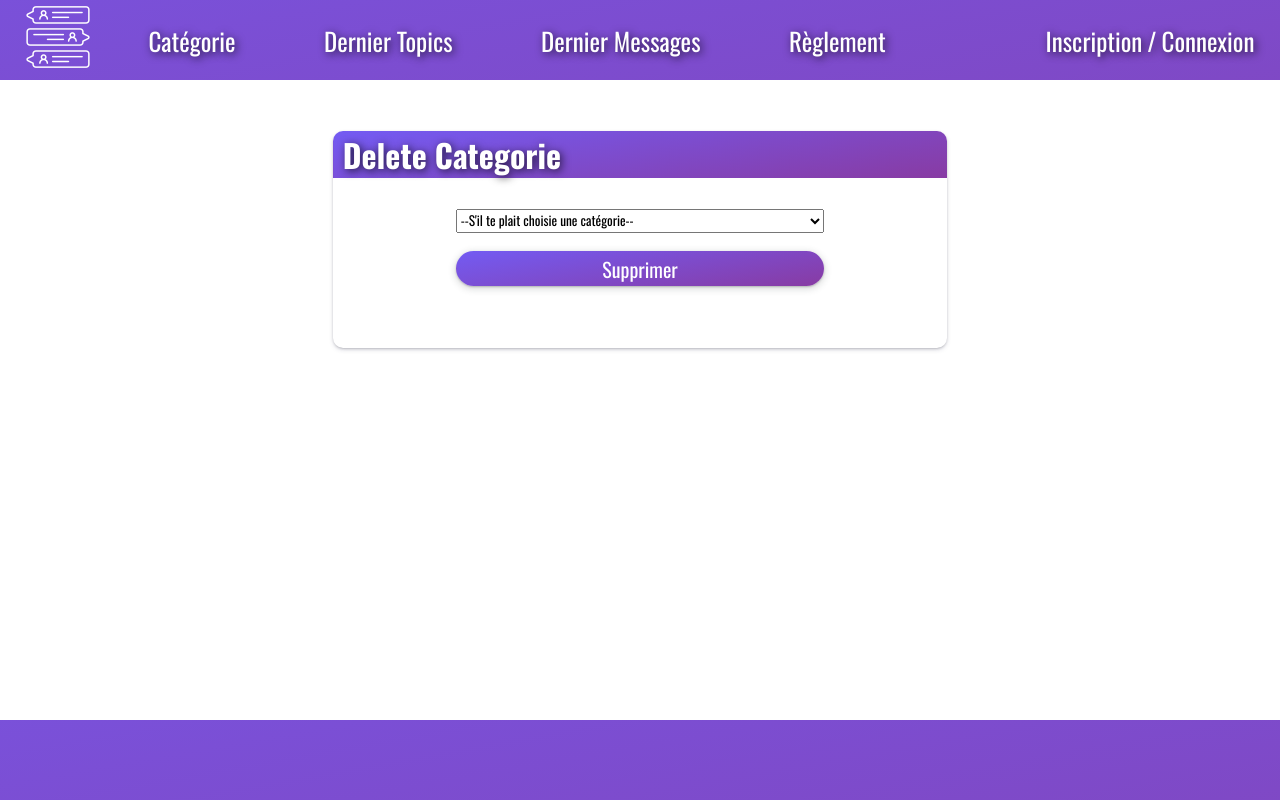
After one commit to D0000ds/Forum-Pdo, a PHP site: template Forum/view/forum/deleteListCategorie.php in a window 1280 px wide. The commit adds this page. Run offline with PHP 8.4, Linux system fonts and the light colour scheme; the template is opened without the code that fills it, so the values that code supplies are empty.

Commit message:
Add files via upload

```diff
--- a/Forum/public/css/style.css
+++ b/Forum/public/css/style.css
@@ -28,9 +28,8 @@
     height: 80px;
 }
 footer {
-    position: absolute;
+    position: fixed;
     bottom: 0;
-    margin-top: 3%;
 }
 .nav a {
     text-decoration: none;
@@ -93,6 +92,7 @@ footer {
 main {
     display: flex;
     justify-content: center;
+    padding-bottom: 115px;
 }
 
 .bienvenue {
@@ -193,7 +193,7 @@ main {
     background-image: linear-gradient(white,white), linear-gradient(350deg,  #883ba3, #735bf3);
     background-origin: border-box;
     background-clip: content-box, border-box;
-    animation: Gradient 6s ease infinite;;
+    animation: Gradient 6s ease infinite;
     width: 90%;
     min-height: 100%;
     border-radius: 10px 0px 0px 10px;
@@ -307,11 +307,22 @@ main {
 }
 
 .container-form-inscription{
+    position: relative;
     display: flex;
     justify-content: center;
     width: 100%;
     margin-top: 5%;
     margin-bottom: 10%;
+}
+
+.container-form-blob {
+    position: absolute;
+    z-index: -1;
+    width: 100%;
+    height: 100%;
+    display: flex;
+    justify-content: center;
+    align-items: center;
 }
 
 .form-incription{
@@ -350,11 +361,8 @@ main {
     margin-left: 20%;
 }
 
-.container-form-inscription svg{
-    position: fixed;
-    z-index: -1;
-    top: 11%;
-    right: 30%;
+.container-form-inscription svg path {
+    transform: translate(-62px, -112px);
 }
 
 .figure-profile-picture {
@@ -374,9 +382,43 @@ main {
     color: #e4717a;
 }
 
-.panel ul{
+.container-img-listCategorie {
     display: flex;
-    flex-direction: column;
+    flex-direction: row;
+    justify-content: end;
+}
+
+.container-img-listCategorie a {
+    margin-bottom: 3%;
+    margin-right: 3%;
+}
+
+.figure-img-listCategorie {
+    width: 45px;
+    height: 45px;
+    display: flex;
+    align-items: center;
+    justify-content: center;
+    border-radius: 10px;
+    box-shadow: rgba(0, 0, 0, 0.24) 0px 3px 8px;
+}
+
+.figure-img-listCategorie img {
+    width: 32px;
+    height: 32px;
+}
+
+.bouton-sup{
+    border: 0;
+    border-radius: 20px;
+    background: linear-gradient(350deg, #883ba3, #735bf3);
+    animation: Gradient 6s ease infinite;
+    color: white;
+    box-shadow: rgba(60, 64, 67, 0.3) 0px 1px 2px 0px, rgba(60, 64, 67, 0.15) 0px 2px 6px 2px;;
+    cursor: pointer;
+    height: 35px;
+    font-size: 20px;
+    margin-top: 5%;
 }
 
 @keyframes Gradient {
@@ -441,6 +483,17 @@ main {
     animation: Gradient 6s ease infinite;
     color: white;
 }
+
+.bouton-sup:hover {
+    background: transparent;
+    color: black;
+    border: 2px solid transparent;
+    background-image: linear-gradient(white,white), linear-gradient(350deg,  #883ba3, #735bf3);
+    background-origin: border-box;
+    background-clip: content-box, border-box;
+    animation: Gradient 6s ease infinite;
+}
+
 /* *********************************MEDIA********************************************************* */
 @media (max-width: 700px) {
     .nav{
--- /dev/null
+++ b/Forum/view/forum/addListCategorie.php
@@ -0,0 +1 @@
+<h1>add cat</h1>
--- /dev/null
+++ b/Forum/view/forum/deleteListCategorie.php
@@ -0,0 +1,15 @@
+<div class="container-home">
+    <div class="card">
+        <div class="card-title">
+            <h1>Delete Categorie</h1>
+        </div>
+        <div class="container-form-inscription">
+            <form action="" method="post" class="form-incription">
+                <select name="" id="">
+                    <option value="">--S'il te plait choisie une catégorie--</option>
+                </select>
+                <input type="submit" value="Supprimer" class="bouton-sup">
+            </form>
+        </div>
+    </div>
+</div>
--- /dev/null
+++ b/Forum/view/forum/modifyListCategorie.php
@@ -0,0 +1 @@
+<h1> modify cat</h1>
--- a/Forum/view/security/login.php
+++ b/Forum/view/security/login.php
@@ -4,7 +4,8 @@
             <h1>Connexion</h1>
         </div>
         <div class="container-form-inscription">
-            <svg width="600" height="600" xmlns="http://www.w3.org/2000/svg">
+            <div class="container-form-blob">
+                <svg width="283" height="308" xmlns="http://www.w3.org/2000/svg">
                     <linearGradient id="gradient" x1="0%" y1="0%" x2="100%" y2="100%">
                         <stop offset="0%" stop-color="#883ba3">
                         <animate attributeName="stop-color" values="#883ba3;#735bf3;#883ba3" dur="6s" repeatCount="indefinite" />
@@ -16,6 +17,7 @@
                     <path d="M300,150C350,200,400,300,200,400S66.5,200,100,150C133.5,100,250,100,300,150"
                     fill="url(#gradient)" />
                 </svg>
+            </div>
             <form action="index.php?ctrl=security&action=login" method="post" class="form-incription">
                 <input type="text" name="pseudo" class="form-inscription-input" placeholder="Username" required >
                 <input type="password" name="password" class="form-inscription-input" placeholder="Mot de passe" required>
--- a/Forum/view/security/register.php
+++ b/Forum/view/security/register.php
@@ -4,7 +4,8 @@
             <h1>Inscription</h1>
         </div>
         <div class="container-form-inscription">
-            <svg width="600" height="600" xmlns="http://www.w3.org/2000/svg">
+        <div class="container-form-blob">
+                <svg width="283" height="308" xmlns="http://www.w3.org/2000/svg">
                     <linearGradient id="gradient" x1="0%" y1="0%" x2="100%" y2="100%">
                         <stop offset="0%" stop-color="#883ba3">
                         <animate attributeName="stop-color" values="#883ba3;#735bf3;#883ba3" dur="6s" repeatCount="indefinite" />
@@ -16,6 +17,7 @@
                     <path d="M300,150C350,200,400,300,200,400S66.5,200,100,150C133.5,100,250,100,300,150"
                     fill="url(#gradient)" />
                 </svg>
+            </div>
             <form action="index.php?ctrl=security&action=register" method="post" class="form-incription">
                 <input type="text" name="pseudo" class="form-inscription-input" placeholder="Username" minlength="4" maxlength="12"  required >
                 <input type="email" name="email" class="form-inscription-input" placeholder="Email" required >
--- a/Forum/view/template.php
+++ b/Forum/view/template.php
@@ -21,29 +21,11 @@
                     <div class="hoverNav"><li><a href="index.php?ctrl=forum&action=lastMessages">Dernier Messages</a></li></div>
                     <div class="hoverNav"><li><a href="index.php?ctrl=home&action=reglement">Règlement</a></li></div>
                 </ul>
-                <?php
-                if(isset($_SESSION["user"])){ ?>
-                    <div class="inscription_connexion">
-                        <button><?= $_SESSION["user"]->getPseudo()?></button>
-                        <div class="panel">
-                            <ul>
-                                <a href=""><li>Profile</li></a>
-                                <?php if($_SESSION["user"]->getRole() == "admin"){  echo"<a href=''><li>Pannel Admin</li></a>"; }?>
-                                <a href=""><li>Déconnexion</li></a>
-                            </ul>
-                        </div>
-                        <figure class="figure-profile-picture">
-                            <img src="<?= $_SESSION["user"]->getPicture()?>" alt="picture of <?= $_SESSION["user"]->getPseudo()?>" class="profile-picture">
-                        </figure>
-                    </div>
-        <?php   } else { ?>
-                    <div class="inscription_connexion">
-                        <a class="hoverNav" href="index.php?ctrl=security&action=register">Inscription</a>
-                        <span class="speration">/</span>
-                        <a class="hoverNav" href="index.php?ctrl=security&action=login">Connexion</a>
-                    </div>
-            <?php }
-                ?>
+                <div class="inscription_connexion">
+                    <a class="hoverNav" href="index.php?ctrl=security&action=register">Inscription</a>
+                    <span class="speration">/</span>
+                    <a class="hoverNav" href="index.php?ctrl=security&action=login">Connexion</a>
+                </div>
                 <div class="burger">
                     <span></span>
                 </div>
```
Also changed, not shown: Forum/controller/ForumController.php (+24 -0 lines), Forum/view/forum/listCategorie.php (+22 -1 lines), Forum/public/img/delete.png (added), Forum/public/img/edit.png (added), Forum/public/img/more.png (added). Lines whose indentation alone changed are shown as unchanged.
